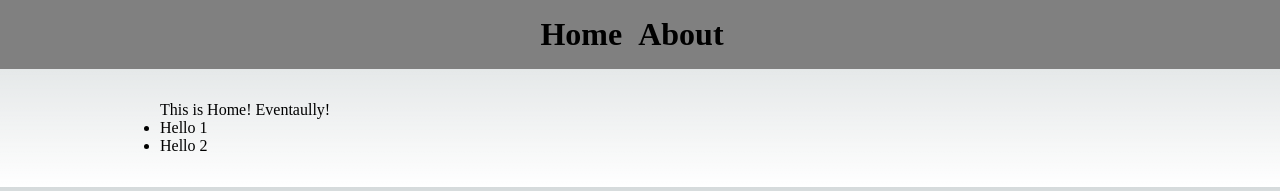
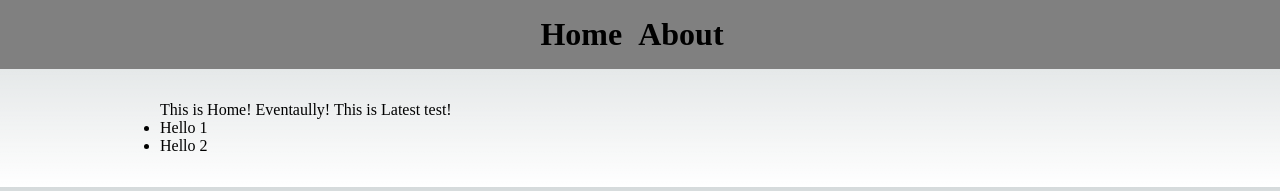
Before and after one commit to genius21513/nextjs-dockerize-cicd-github-actions, a Next.js app: page / in a window 1280 px wide. Shown: the top 191 px of the page. Built offline with nearby package versions, Linux system fonts and the light colour scheme.

Commit message:
Update index.js

```diff
--- a/pages/index.js
+++ b/pages/index.js
@@ -11,7 +11,7 @@ export default function Home({ posts }) {
   return (
     <>
       <Layout>
-        <p>This is Home! Eventaully! </p>
+        <p>This is Home! Eventaully! This is Latest test! </p>
 
         <div>
           <ul>
```
